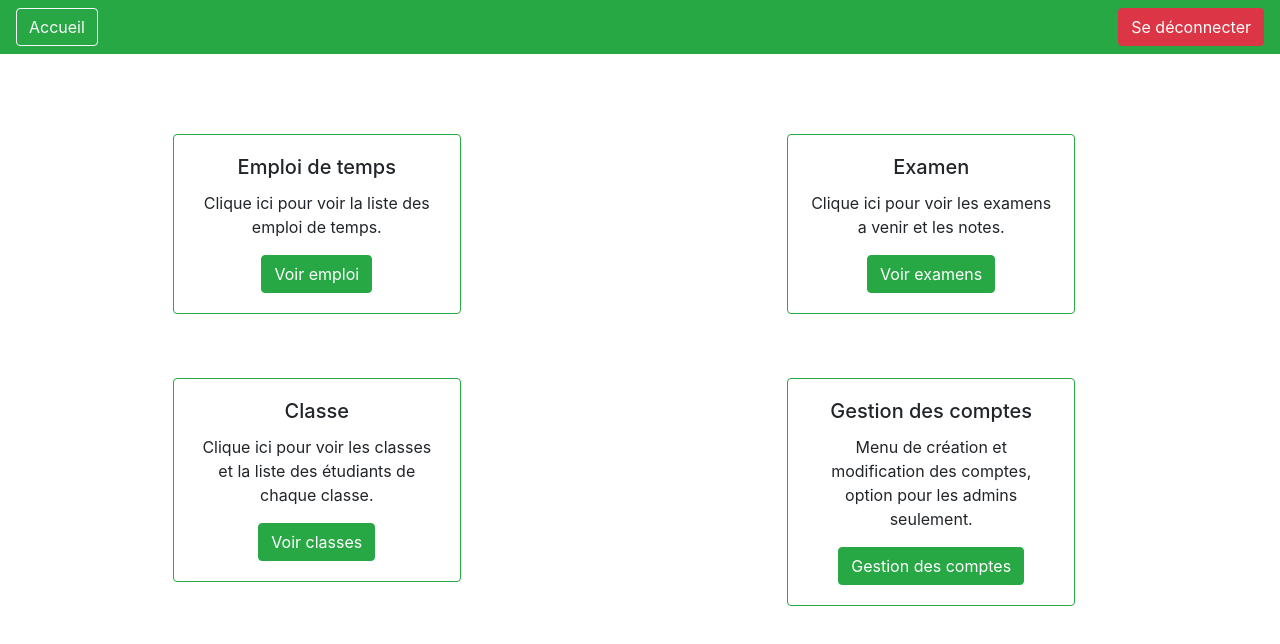
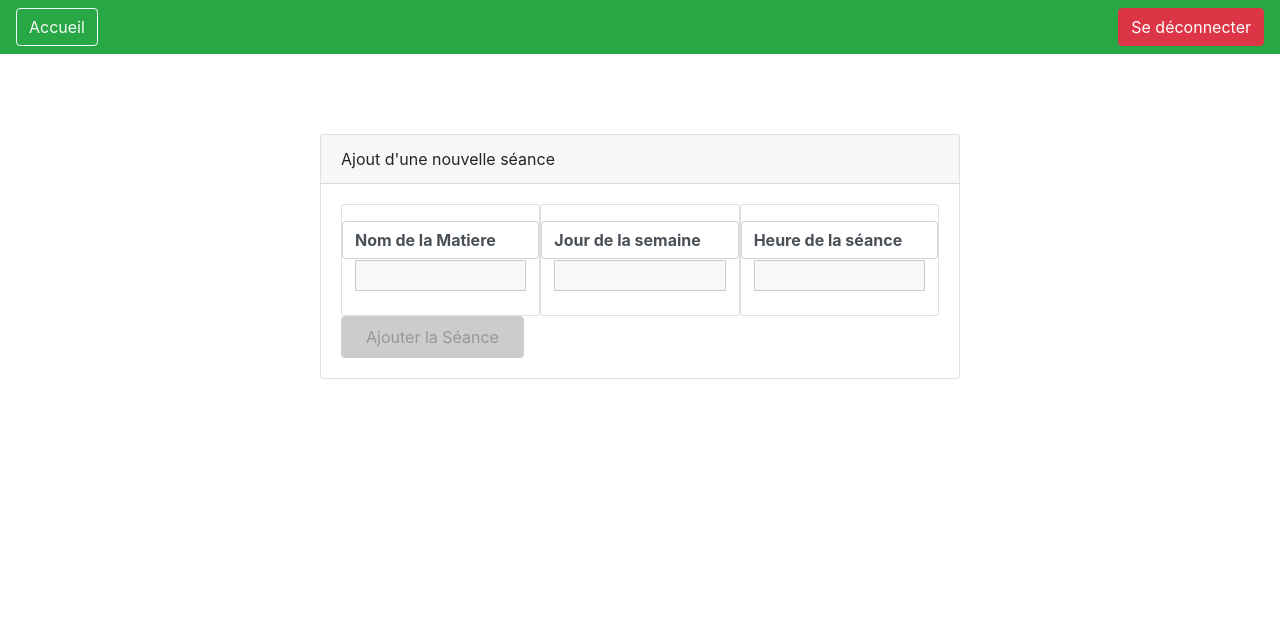
Before and after one commit to Errimy/AppGestEtude, a React (Create React App) app: page /AddEmploi in a window 1280 px wide. Before the commit this address led to /. Shown: the top 644 px of the page. Built offline with nearby package versions, Linux system fonts and the light colour scheme.

Commit message:
CRUD Emploi Done

```diff
--- a/src/App.js
+++ b/src/App.js
@@ -8,8 +8,11 @@ import {
 import Users from "./user/pages/Users";
 import AddUser from "./user/pages/AddUser";
 import AddClasse from "./classe/pages/AddClasse";
+import AddEmploi from "./emploi/pages/AddEmploi";
+
 import UpdateUser from "./user/pages/UpdateUser";
 import UpdateClasse from "./classe/pages/UpdateClasse";
+import UpdateEmploi from "./emploi/pages/UpdateEmploi";
 
 import Classe from "./classe/pages/Classe";
 import AccueilButtons from "./Accueil/components/AccueilButtons";
@@ -41,11 +44,17 @@ function App() {
           <Route path="/AddClasse" exact>
             <AddClasse />
           </Route>
+          <Route path="/AddEmploi" exact>
+            <AddEmploi />
+          </Route>
           <Route path="/Users/:userId" exact>
             <UpdateUser />
           </Route>
           <Route path="/Classes/:classeId" exact>
             <UpdateClasse />
+          </Route>
+          <Route path="/Emplois/:emploiId" exact>
+            <UpdateEmploi />
           </Route>
           <Route path="/Users" exact>
             <Users />
--- a/src/Emploi/components/EmploiItem.js
+++ b/src/Emploi/components/EmploiItem.js
@@ -1,15 +1,34 @@
 import  React from "react";
 import { Button } from "react-bootstrap";
+import {Link} from 'react-router-dom';
+import { useHttpClient } from '../../shared/hooks/http-hooks';
+
 
 const EmploiItem = props => {
+    const { sendRequest } = useHttpClient();
+
+    const confirmDeleteHandler = async () =>
+    {
+      try {
+        await sendRequest(
+          `http://localhost:5000/api/emplois/${props.id}`,
+          'DELETE'
+        );
+        props.onDelete(props.id);
+      } catch (err) {
+
+      } finally {
+        window.location.reload();
+      }
+    };
     return(
         <tr>
             <td>{props.matiere}</td>
             <td>{props.jour}</td>
             <td>{props.heure}</td>
             <td>
-                <Button variant="outline-info">Modifier</Button>
-                <Button variant="outline-danger">Supprimer</Button>
+                <Link to={`/emplois/${props.id}`}><Button variant="outline-info">Modifier</Button></Link>
+                <Button variant="outline-danger" onClick={confirmDeleteHandler}>Supprimer</Button>
             </td>
         </tr>
     )
--- a/src/Emploi/components/EmploiList.js
+++ b/src/Emploi/components/EmploiList.js
@@ -24,7 +24,8 @@ const EmploiList = props =>
             <tbody>
                 {props.items.map(emploi => (
                     <EmploiItem
-                        key={emploi.id}
+                        key={emploi._id}
+                        id={emploi._id}
                         matiere={emploi.matiere}
                         jour={emploi.jour}
                         heure={emploi.heure}
--- /dev/null
+++ b/src/Emploi/pages/AddEmploi.js
@@ -0,0 +1,110 @@
+import React from 'react';
+import { useHistory } from 'react-router-dom';
+import Input from '../../shared/components/Input'
+import Button from '../../shared/components/Button'
+import { useForm } from '../../shared/hooks/form-hook';
+import { useHttpClient } from '../../shared/hooks/http-hooks';
+import {
+    VALIDATOR_REQUIRE,
+  } from '../../shared/util/validators';
+import { Card } from 'react-bootstrap';
+import './AddUser.css';
+const AddEmploi = () => {
+  const { isLoading, sendRequest } = useHttpClient();
+  const [formState, inputHandler] = useForm(
+    {
+      matiere: {
+        value: '',
+        isValid: false
+      },
+      jour: {
+        value: '',
+        isValid: false
+      },
+      heure: {
+        value: '',
+        isValid: false
+      },
+    },
+    false
+  );
+
+  const history = useHistory();
+
+  const SubmitHandler = async event => {
+    event.preventDefault();
+    try {
+      await sendRequest(
+        'http://localhost:5000/api/emplois',
+        'POST',
+        JSON.stringify({
+          matiere: formState.inputs.matiere.value,
+          jour: formState.inputs.jour.value,
+          heure: formState.inputs.heure.value,
+        }),
+        { 'Content-Type': 'application/json' }
+      );
+      history.push('/emplois');
+    } catch (err) {}
+  };
+
+  return (
+    <React.Fragment>
+      <div className="parent">
+      <Card className="main-card">
+        <Card.Header>
+          Ajout d'une nouvelle séance
+        </Card.Header>
+        <Card.Body>
+          <form className="place-form" onSubmit={SubmitHandler}>
+          {isLoading}
+
+          <div className="nom-prenom-group">
+            <Card className="card-input" style={{width:'20em'}}>
+              <Input
+                id="matiere"
+                element="input"
+                type="text"
+                label="Nom de la Matiere"
+                validators={[VALIDATOR_REQUIRE()]}
+                errorText="Entrer un nom valide"
+                onInput={inputHandler}
+              />
+            </Card>
+            <Card className="card-input" style={{width:'20em'}}>
+              <Input
+                id="jour"
+                element="input"
+                type="text"
+                label="Jour de la semaine"
+                validators={[VALIDATOR_REQUIRE()]}
+                errorText="Entrer un jour valide"
+                onInput={inputHandler}
+              />
+            </Card>
+            <Card className="card-input" style={{width:'20em'}}>
+              <Input
+                id="heure"
+                element="input"
+                type="text"
+                label="Heure de la séance"
+                validators={[VALIDATOR_REQUIRE()]}
+                errorText="Entrer une Heure valide"
+                onInput={inputHandler}
+              />
+            </Card>
+          </div>
+          <Button type="submit" disabled={!formState.isValid}>
+            Ajouter la Séance
+          </Button>
+
+        </form>
+        </Card.Body>
+      </Card>
+
+    </div>
+    </React.Fragment>
+  );
+};
+
+export default AddEmploi;
--- /dev/null
+++ b/src/Emploi/pages/AddUser.css
@@ -0,0 +1,19 @@
+.main-card {
+    width: 50%;
+    margin: auto;
+}
+.card-input{
+    height : 7em;
+    width: 44.7em;
+    margin : auto;
+}
+.nom-prenom-group{
+    display : flex;
+    flex-direction: row;
+    justify-content: space-between;
+}
+.classe-role-group {
+    display : flex;
+    flex-direction: row;
+    justify-content: space-between;
+}
--- a/src/Emploi/pages/Emplois.js
+++ b/src/Emploi/pages/Emplois.js
@@ -3,6 +3,8 @@ import React, { useEffect, useState } from 'react';
 import { useHttpClient } from '../../shared/hooks/http-hooks';
 import { Button } from 'react-bootstrap';
 import EmploiList from '../components/EmploiList';
+import { Link } from 'react-router-dom'
+
 
 const Emplois = () => {
   const { isLoading, sendRequest } = useHttpClient();
@@ -29,7 +31,10 @@ const Emplois = () => {
         </div>
       )}
       <div className='my-4'style={{textAlignVertical: "center",textAlign: "center",}} >
+      <Link to="/AddEmploi">
+
         <Button variant="success">Ajouter un Emploi</Button>
+      </Link>
       </div>
 
       {!isLoading && loadedClasses && <EmploiList items={loadedClasses} />}
--- /dev/null
+++ b/src/Emploi/pages/UpdateEmploi.js
@@ -0,0 +1,165 @@
+import React, { useEffect, useState, useContext } from 'react';
+import { useParams, useHistory,Link } from 'react-router-dom';
+
+import Input from '../../shared/components/Input';
+import Button from '../../shared/components/Button';
+import {
+  VALIDATOR_REQUIRE,
+} from '../../shared/util/validators';
+import { useForm } from '../../shared/hooks/form-hook';
+import { useHttpClient } from '../../shared/hooks/http-hooks';
+import { Card } from 'react-bootstrap';
+import './AddUser.css';
+
+const UpdateEmploi = () => {
+  const { isLoading, sendRequest} = useHttpClient();
+  const [loadedEmploi, setLoadedEmploi] = useState();
+  const emploiId = useParams().emploiId;
+
+  console.log(" id : " + emploiId);
+
+  const [formState, inputHandler, setFormData] = useForm(
+    {
+        matiere: {
+            value: '',
+            isValid: false
+        },
+          jour: {
+            value: '',
+            isValid: false
+        },
+          heure: {
+            value: '',
+            isValid: false
+        },
+    },
+    false
+  );
+
+  useEffect(() => {
+    const fetchEmploi = async () =>
+    {
+      try {
+        const responseData = await sendRequest(
+          `http://localhost:5000/api/emplois/${emploiId}`
+        );
+        setLoadedEmploi(responseData.emploi);
+        setFormData(
+          {
+            matiere: {
+                value: responseData.emploi.matiere,
+                isValid: true
+            },
+              jour: {
+                value: responseData.emploi.jour,
+                isValid: true
+            },
+            heure: {
+                value: responseData.emploi.heure,
+                isValid: true
+            },
+
+          },
+          true
+        );
+
+      } catch (err) {}
+    };
+    fetchEmploi();
+  }, [sendRequest, emploiId, setFormData]);
+
+  const history = useHistory();
+
+  const classeUpdateSubmitHandler = async event => {
+        console.log(formState.inputs.matiere.value);
+        console.log();
+    try {
+      await sendRequest(
+        `http://localhost:5000/api/emplois/${emploiId}`,
+        'PATCH',
+        JSON.stringify({
+          matiere: formState.inputs.matiere.value,
+          jour: formState.inputs.jour.value,
+          heure: formState.inputs.heure.value,
+
+        }),
+        {
+          'Content-Type': 'application/json'
+        }
+      );
+    } catch (err) {}
+    history.push('/Emplois');
+  };
+
+
+
+
+  return (
+    <React.Fragment>
+      <div className="parent">
+      <Card className="main-card">
+        <Card.Header>
+          Modifier la classe:
+        </Card.Header>
+        <Card.Body>
+
+        {!isLoading && loadedEmploi && (
+        <form className="place-form" onSubmit={classeUpdateSubmitHandler}>
+        <Input
+          id="matiere"
+          element="input"
+          type="text"
+          label="Nom de Matiere"
+          initialValue={loadedEmploi.matiere}
+          validators={[VALIDATOR_REQUIRE()]}
+          errorText="Entrer un nom valide"
+          onInput={inputHandler}
+          initialValid={true}
+
+        />
+                <br></br>
+                <br></br>
+        <Input
+          id="jour"
+          element="input"
+          type="text"
+          label="Jour"
+          initialValue={loadedEmploi.jour}
+          validators={[VALIDATOR_REQUIRE()]}
+          errorText="Entrer un jour valide"
+          onInput={inputHandler}
+          initialValid={true}
+        />
+                <br></br>
+                <br></br>
+        <Input
+          id="heure"
+          element="input"
+          type="text"
+          label="Heure"
+          initialValue={loadedEmploi.heure}
+          validators={[VALIDATOR_REQUIRE()]}
+          errorText="Entrer une Heure valide"
+          onInput={inputHandler}
+          initialValid={true}
+        />
+        <br></br>
+        <br></br>
+        <br></br>
+          <Button type="submit">
+            Modifier La Séance
+          </Button>
+
+        </form>
+
+        )}
+      </Card.Body>
+
+      </Card>
+
+      </div>
+    </React.Fragment>
+  );
+};
+
+export default UpdateEmploi;
--- a/src/user/pages/UpdateUser.js
+++ b/src/user/pages/UpdateUser.js
@@ -115,7 +115,7 @@ const UpdateUser = () => {
         }
       );
     } catch (err) {}
-    history.push('/');
+    history.push('/Users');
   };
 
 
@@ -213,11 +213,11 @@ const UpdateUser = () => {
         <br></br>
         <br></br>
         <br></br>
-        <Link to="/Users">
-          <Button type="submit">
+
+        <Button type="submit">
             Modifier l'utilisateur
-          </Button>
-        </Link>
+        </Button>
+
         </form>
 
         )}
```
